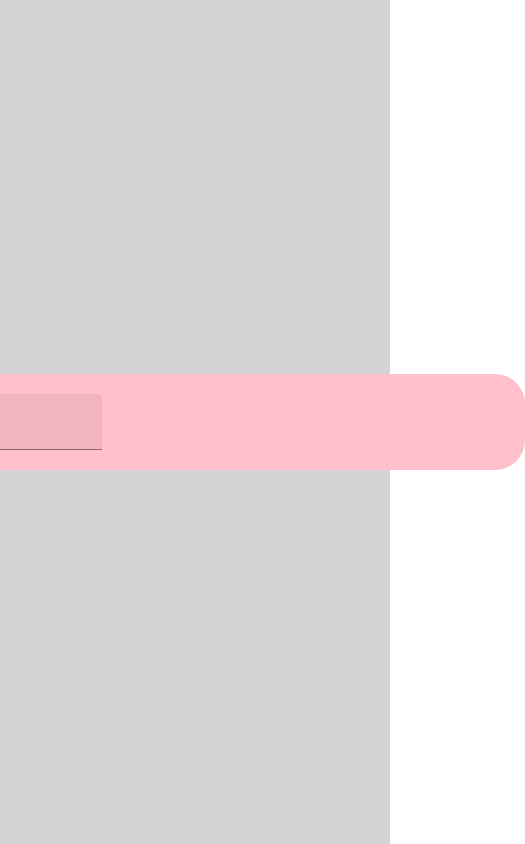
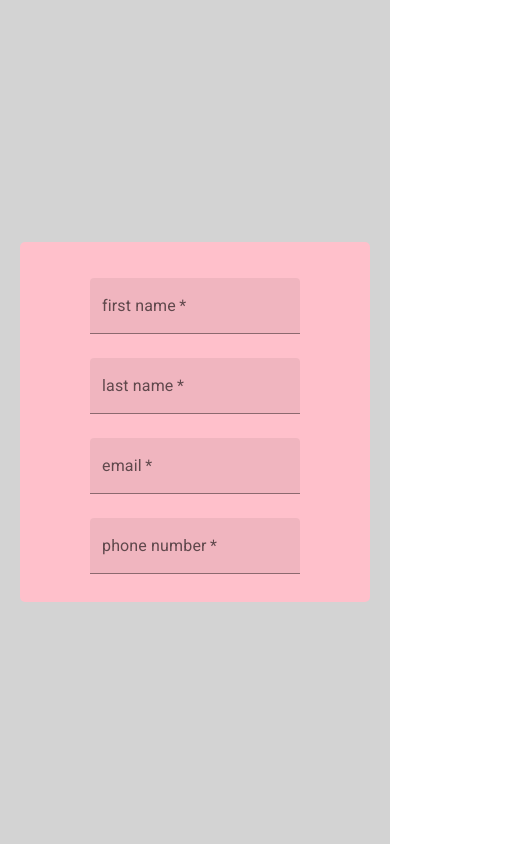
Before and after one commit to chinmay8053/stripe_payment, a React (Create React App) app: page / in a window 390 px wide. Shown: the whole page, 525 px wide, since content can reach past the window. Built offline with nearby package versions, Linux system fonts and the light colour scheme.

Commit message:
email and phone validation

```diff
--- a/package.json
+++ b/package.json
@@ -13,6 +13,7 @@
     "react-dom": "^17.0.2",
     "react-scripts": "5.0.0",
     "sass": "^1.49.9",
+    "validator": "^13.7.0",
     "web-vitals": "^2.1.4"
   },
   "scripts": {
--- a/src/App.css
+++ b/src/App.css
@@ -5,3 +5,9 @@
   min-height: 100vh;
   background-color: lightgrey;
 }
+* {
+  box-sizing: border-box;
+}
+body {
+  font-family: "Roboto", sans-serif;
+}
--- a/src/components/container/container.component.jsx
+++ b/src/components/container/container.component.jsx
@@ -1,22 +1,81 @@
 import React, { useState } from "react";
 import Box from "@mui/material/Box";
 import TextField from "@mui/material/TextField";
+import validator from "validator";
 
 import "./container.styles.scss";
 
 export default function Container() {
-  const [name, setName] = useState("");
+  const [name, setName] = useState({ fname: "", lname: "" });
+  const [phoneValidate, setPhoneValidate] = useState(false);
+  const [emailValidate, setEmailValidate] = useState(false);
+
+  function fullNameHandler(e) {
+    setName({
+      ...name,
+      [e.target.name]: e.target.value,
+    });
+    console.log(name);
+  }
+
+  function phoneNumberHandler(e) {
+    console.log(e.target.value);
+    const check = validator.isMobilePhone(e.target.value, ["en-IN"]);
+    check ? setPhoneValidate(true) : setPhoneValidate(false);
+  }
+  function emailHandler(e) {
+    console.log(e.target.value);
+    const check = validator.isEmail(e.target.value);
+    console.log(check);
+    check ? setEmailValidate(true) : setEmailValidate(false);
+  }
 
   return (
-    <Box sx={{ backgroundColor: "pink", borderRadius: "30px", padding: "20px 30px", minWidth: "600px" }}>
+    <Box sx={{ backgroundColor: "pink", borderRadius: "5px", padding: "20px 70px", maxWidth: "600px", margin: "20px" }}>
       <TextField
-        sx={{}}
+        fullWidth
+        margin="normal"
         id="filled-basic"
-        label="name"
+        label="first name"
         variant="filled"
         required
-        value={name}
-        onChange={(e) => setName(e.target.value)}
+        name="fname"
+        value={name.fname}
+        onChange={fullNameHandler}
+      />
+      <TextField
+        fullWidth
+        margin="normal"
+        id="filled-basic"
+        label="last name"
+        variant="filled"
+        name="lname"
+        required
+        value={name.lname}
+        onChange={fullNameHandler}
+      />
+      <TextField
+        fullWidth
+        margin="normal"
+        id="filled-basic"
+        label="email"
+        type="email"
+        variant="filled"
+        name="email"
+        required
+        color={`${emailValidate ? "success" : ""}`}
+        onChange={emailHandler}
+      />
+      <TextField
+        fullWidth
+        margin="normal"
+        id="filled-basic"
+        label="phone number"
+        variant="filled"
+        name="number"
+        required
+        color={`${phoneValidate ? "success" : ""}`}
+        onChange={phoneNumberHandler}
       />
     </Box>
   );
--- a/src/components/container/container.styles.scss
+++ b/src/components/container/container.styles.scss
@@ -2,5 +2,5 @@
   width: 50vw;
   background-color: aquamarine;
   border-radius: 30px;
-  padding: 20px 30px;
+  padding: 20px 100px;
 }
```
Also changed, not shown: 1 other file (tests, documents, lock files or other folders).
